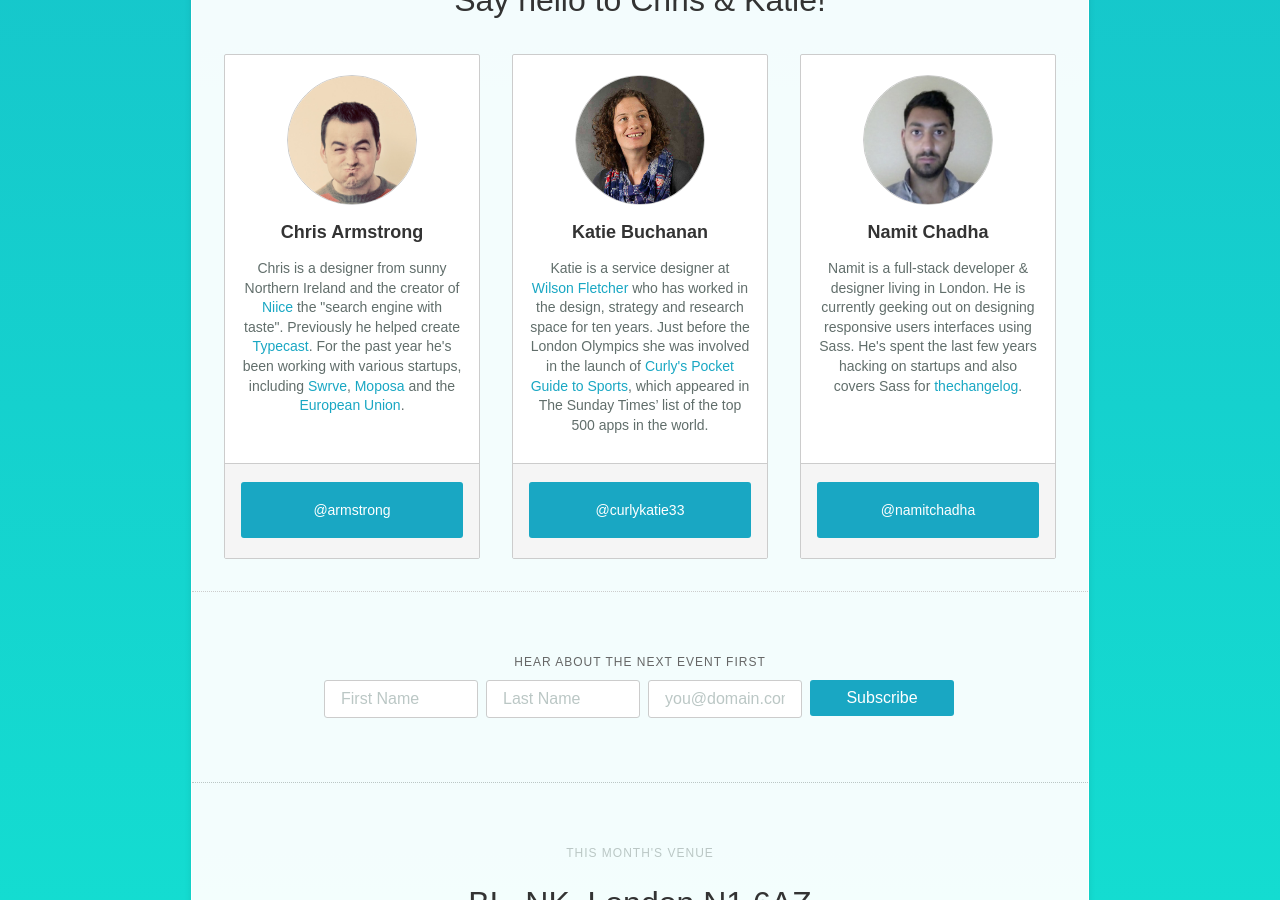
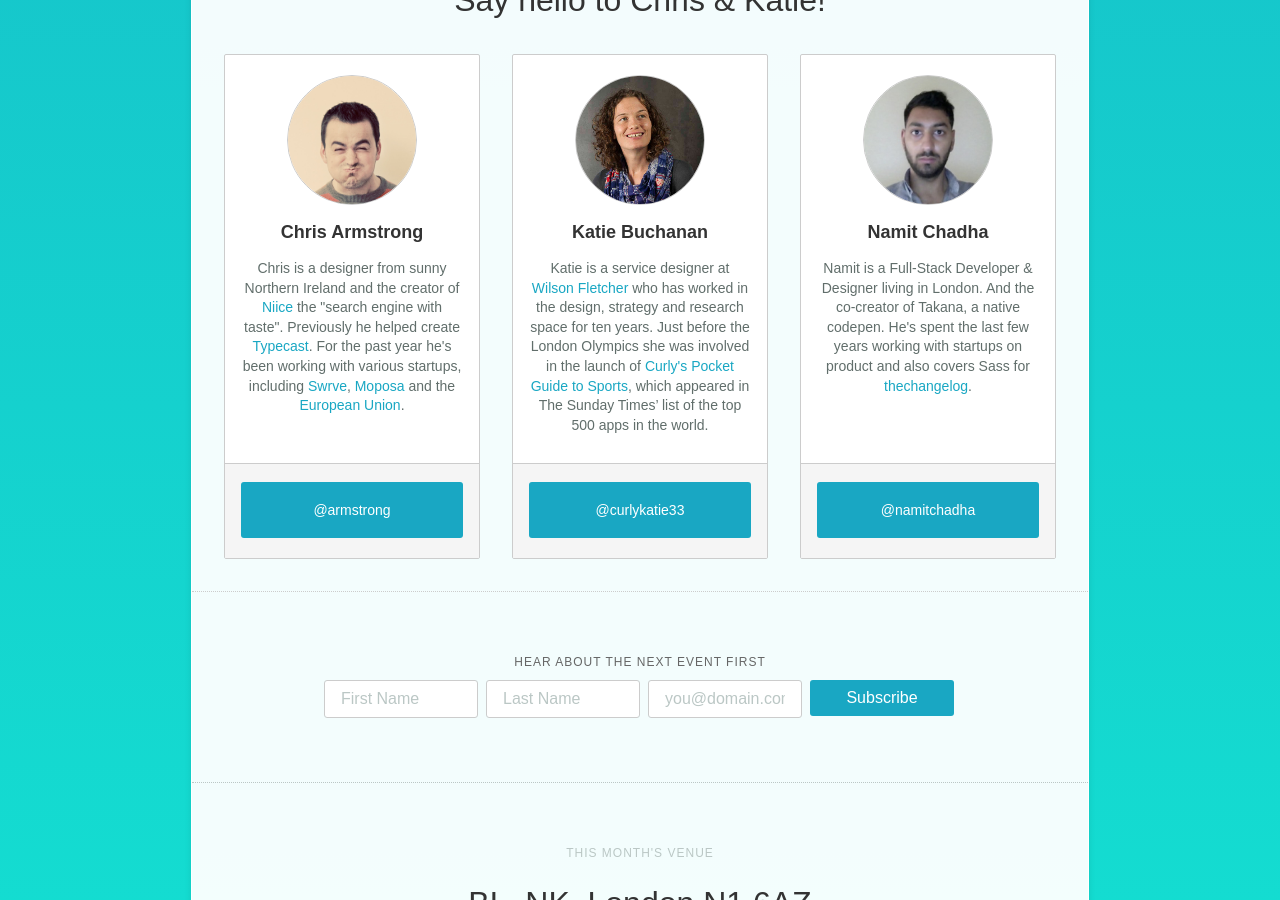
Before and after one commit to design-and-banter/db-dotcom, a Jekyll site: the page built from index.html, in a window 1280 px wide and 900 px high, scrolled down 1474 px. Built offline with Jekyll 4.4.1, drawn with Linux system fonts in a browser that asks for light colours; nearby versions of some CDN libraries; comment, search, counter and statistics services are not loaded.

Commit message:
Update Namit's coffee

```diff
--- a/_includes/event.html
+++ b/_includes/event.html
@@ -91,7 +91,7 @@
 
 
                 <h1>Namit Chadha</h1>
-                <p>Namit is a full-stack developer &amp; designer living in London. He is currently geeking out on designing responsive users interfaces using Sass. He's spent the last few years hacking on startups and also covers Sass for <a href="http://thechangelog.com/" target="_blank">thechangelog</a>.</p>
+                <p>Namit is a Full-Stack Developer &amp; Designer living in London. And the co-creator of Takana, a native codepen. He's spent the last few years working with startups on product and also covers Sass for <a href="http://thechangelog.com/" target="_blank">thechangelog</a>.</p>
 
 
               </section>
```
